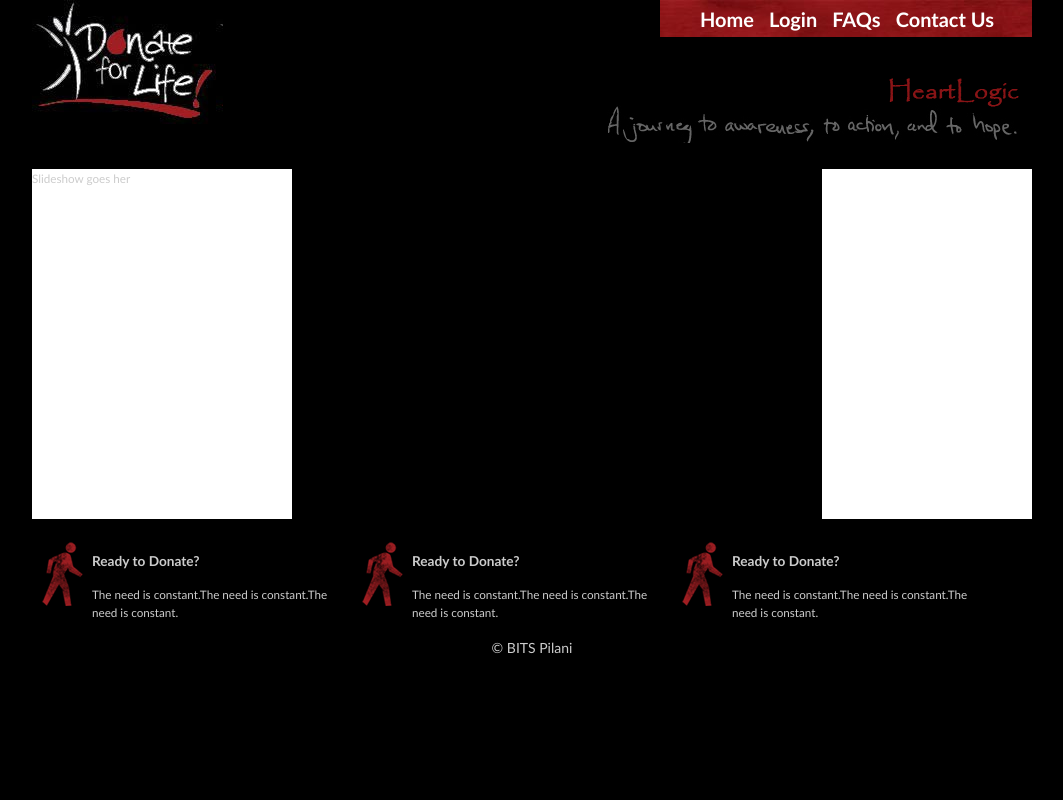
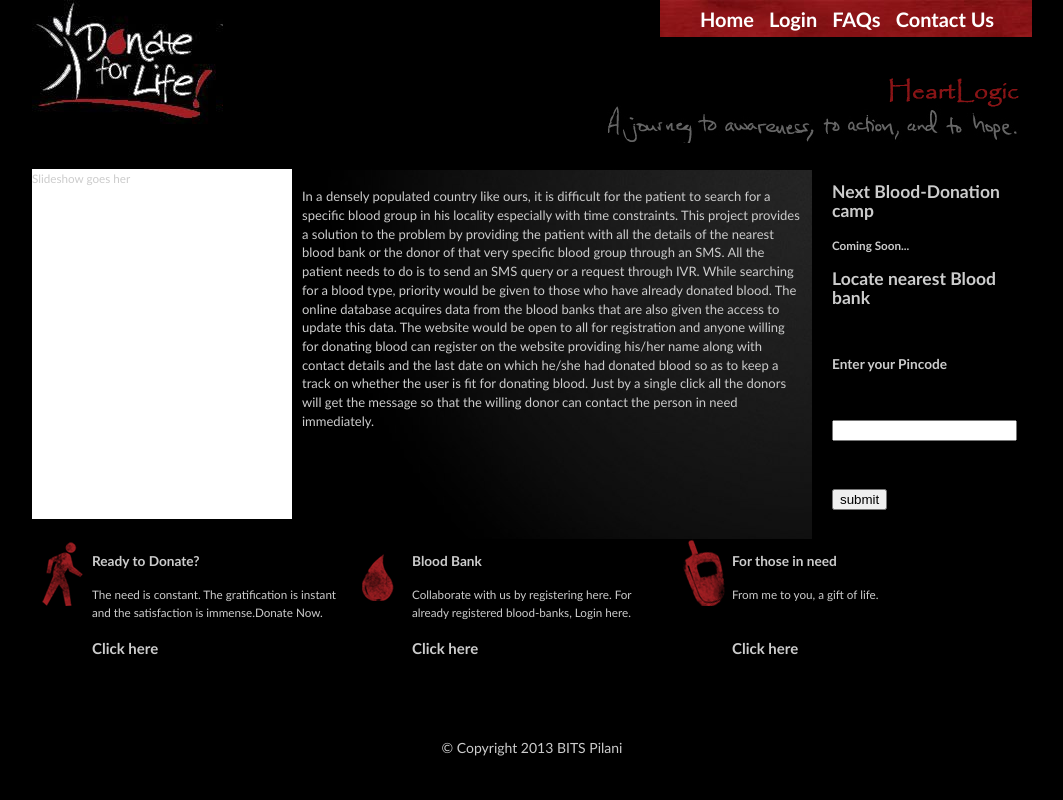
Before and after one commit to Hasil-Sharma/HeartLogic, a Django app: template heartlogic/media/templates/standard.htm in a window 1280 px wide. Shown: the whole page, without its empty margins (108-1171 px from the left). Run offline with Django 3.2, Linux system fonts and the light colour scheme; the template is opened without the code that fills it, so the values that code supplies are empty.

Commit message:
template done

```diff
--- a/heartlogic/media/templates/css/base.css
+++ b/heartlogic/media/templates/css/base.css
@@ -76,12 +76,13 @@ body
 
 .footer
 {
-	position:relative;
+
 	width:100%;
 	height:50px;
 	font-size:14px;
 	text-align:center;
 	padding-top:50px;
+	min-width:600px;
 }
 
 .content
@@ -104,7 +105,10 @@ body
 	padding-right:10px;
 	float:left;
 	height:370px;
-	min-width:150px;
+	min-width:200px;
+	max-width:500px;
+	background-image:url( ../images/content_bg.jpg);
+	font-size: 13px;
 }
 .app
 {
@@ -112,13 +116,15 @@ body
 	float:right;
 	width:200px;
 	height:350px;
-	background-color:#FFF;
+	background-color:#000;
+
+
 
 }
 .widgets
 {
 	width:100%;
-	min-height:50px;
+	min-height:150px;
 }
 .link
 {
@@ -126,15 +132,19 @@ body
 	width:300px;
 	padding-left:10px;
 	padding-right:10px;
+
+
 }
 .link a
 {
-	text-decoration:underline;
+	text-decoration:none;
 	color:#CCC;
 }
 .link a:hover
 {
 	font-weight:bold;
+	text-decoration:underline ;
+	color: #A11E22;
 }
 .linkimage
 {
@@ -146,4 +156,23 @@ body
 {
 	float:right;
 	width:250px;
+	height:100px;
 }
+.anc
+{
+	float: right;
+	width:250px;
+	font-weight: bold;
+	font-size: 15px;
+}
+.anc a
+{
+	text-decoration:none;
+}
+.anc a:hover
+{
+	text-decoration: underline;
+
+	background-color: #323232;
+
+}
--- a/heartlogic/media/templates/standard.htm
+++ b/heartlogic/media/templates/standard.htm
@@ -2,11 +2,11 @@
 <html xmlns="http://www.w3.org/1999/xhtml">
 <head>
 <meta http-equiv="Content-Type" content="text/html; charset=utf-8" />
-<title>Heart Logic:{% block title %}{% endblock %}</title>
+<title>Heart Logic</title>
 
-<link rel="shortcut icon" href="{{MEDIA_URL}}templates/images/favicon.ico"  />
+<link rel="shortcut icon" href="favicon.ico"  />
 <link rel="stylesheet" type="text/css" media="screen" href="css/base.css" />
-<script src="{{MEDIA_URL}}templates/js/jquery.js"></script>
+<script src="js/jquery.js"></script>
 </head>
 <body>
 <div class="heading">
@@ -33,10 +33,33 @@
         {% autoescape off%}
         {% block content %}
         {% endblock %}
-        {% endautoescape %}
+        {% endautoescape %}<br>
+        In a densely populated country like ours, it is difficult for the patient to search for a specific blood group in his locality especially with time constraints. This project provides a solution to the problem by providing the patient with all the details of the nearest blood bank or the donor of that very specific blood group through an SMS. All the patient needs to do is to send an SMS query or a request through IVR. While searching for a blood type, priority would be given to those who have already donated blood. The online database acquires data from the blood banks that are also given the access to update this data. The website would be open to all for registration and anyone willing for donating blood can register on the website providing his/her name along with contact details and the last date on which he/she had donated blood so as to keep a track on whether the user is fit for donating blood. Just by a single click all the donors will get the message so that the willing donor can contact the person in need immediately.
+
     </div>
     <div class="app">
     <!--CSS here-->
+
+	<div id="nextCamp">
+		<h2>Next Blood-Donation camp</h2>
+
+
+
+			<h4>Coming Soon...</h4>
+
+    </div>
+    <div id="">
+		<h2>Locate nearest Blood bank</h2><br>
+
+
+			<h3>Enter your Pincode</h3><br>
+<h2>
+<input type="text"></input>
+</h2><br><h2><input type="button" value="submit"></input></h2>
+
+    </div>
+
+</div>
     </div>
 </div>
 <div class="widgets">
@@ -44,26 +67,35 @@
     	<div class="linkimage"><img src="images/man.png" /></div>
         <div class="linktext">
         <h3>Ready to Donate?</h3>
-        <p>The need is constant.The need is constant.The need is constant.</p>
+        <p>The need is constant. The gratification is instant and the satisfaction is immense.Donate Now.</p>
+        </div>
+        <div class="anc">
+        <a href="">Click here</a>
         </div>
     </div>
 	<div class="link">
-    	<div class="linkimage"><img src="images/man.png" /></div>
+    	<div class="linkimage"><img src="images/drop.png" /></div>
         <div class="linktext">
-        <h3>Ready to Donate?</h3>
-        <p>The need is constant.The need is constant.The need is constant.</p>
+        <h3>Blood Bank</h3>
+        <p>Collaborate with us by registering here. For already registered blood-banks, Login here.</p>
+        </div>
+        <div class="anc">
+        <a href="">Click here</a>
         </div>
     </div>
 	<div class="link">
-    	<div class="linkimage"><img src="images/man.png" /></div>
+    	<div class="linkimage"><img src="images/sms.png" /></div>
         <div class="linktext">
-        <h3>Ready to Donate?</h3>
-        <p>The need is constant.The need is constant.The need is constant.</p>
+        <h3>For those in need</h3>
+
+        <p>From me to you, a gift of life.</p>
+
+        </div><div class="anc"><a href="">Click here</a>
         </div>
     </div>
 </div>
 <div class="footer">
-	&copy; BITS Pilani
+	&copy; Copyright 2013 BITS Pilani
 </div>
 </body>
 
```
Also changed, not shown: heartlogic/media/templates/standard_old.htm (added, +70 -0 lines), heartlogic/media/templates/images/content_bg.jpg (added).
